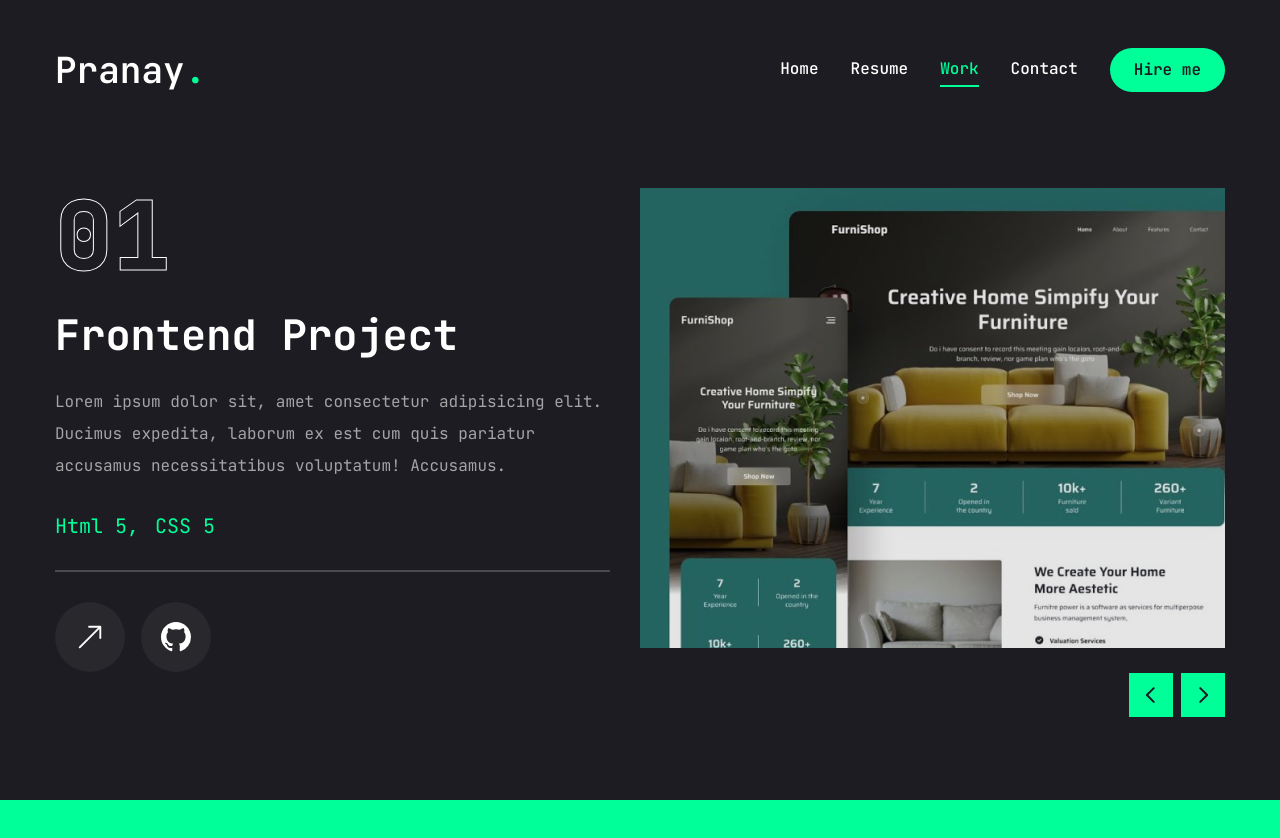
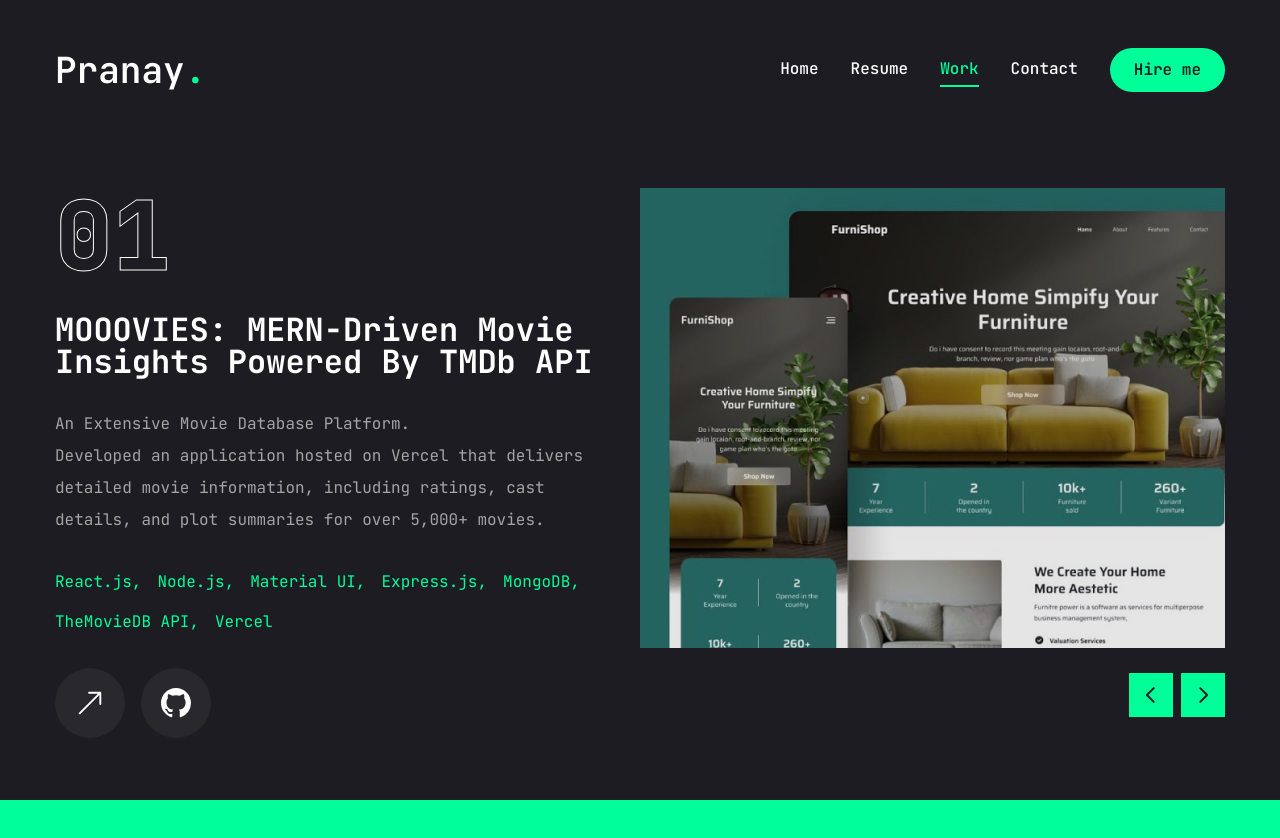
Before and after one commit to PranayD1807/Portfolio-2.0, a Next.js app in the folder client/: page /work in a window 1280 px wide. Shown: the top 838 px of the page. Before the commit the page ends 813 px from the top, so only its background shows below. Built offline with nearby package versions, Linux system fonts and the light colour scheme.

Commit message:
Updated Info in Work Page

```diff
--- a/client/app/layout.jsx
+++ b/client/app/layout.jsx
@@ -24,6 +24,7 @@
         <Header />
         <StairTransition />
         <PageTransition>{children}</PageTransition>
+        <footer className="h-16" />
       </body>
     </html>
   );
--- a/client/app/work/page.jsx
+++ b/client/app/work/page.jsx
@@ -23,57 +23,70 @@
 const projects = [
   {
     num: "01",
-    category: "frontend",
-    title: "project 1",
+    tagLine: "An Extensive Movie Database Platform.",
+    title: "MOOOVIES: MERN-Driven Movie Insights Powered by TMDb API",
     stack: [
-      {
-        name: "Html 5",
-      },
-      {
-        name: "CSS 5",
-      },
+      "React.js",
+      "Node.js",
+      "Material UI",
+      "Express.js",
+      "MongoDB",
+      "TheMovieDB API",
+      "Vercel",
     ],
     image: "/assets/work/thumb1.png",
-    live: "",
-    github: "",
+    live: "https://mooovies-six.vercel.app/",
+    github: "https://github.com/PranayD1807/mooovies-MERN",
     description:
-      "Lorem ipsum dolor sit, amet consectetur adipisicing elit. Ducimus expedita, laborum ex est cum quis pariatur accusamus necessitatibus voluptatum! Accusamus.",
+      "Developed an application hosted on Vercel that delivers detailed movie information, including ratings, cast details, and plot summaries for over 5,000+ movies.",
   },
   {
     num: "02",
-    category: "frontend",
-    title: "project 2",
+    tagLine: "Professional Consultation & One-on-One Sessions Platform",
+    title: "Tawx: Talk to Influencers & Experts",
     stack: [
-      {
-        name: "Html 5",
-      },
-      {
-        name: "CSS 5",
-      },
+      "Flutter",
+      "Firebase",
+      "MongoDB",
+      "AWS",
+      "Agora",
+      "Node.js",
+      "Express.js",
+      "GCP",
+      "FCM",
+      "Cloud Run functions",
     ],
     image: "/assets/work/thumb2.png",
-    live: "",
-    github: "",
+    live: "https://onelink.to/q3zst5",
     description:
-      "Lorem ipsum dolor sit, amet consectetur adipisicing elit. Ducimus expedita, laborum ex est cum quis pariatur accusamus necessitatibus voluptatum! Accusamus.",
+      "Designed the backend, frontend, and system architecture for the Tawx app. Launched with over 2,000 downloads in 2 weeks, enabling professional communication and one-on-one sessions with influencers and experts for advice, tips, and tricks.",
   },
   {
     num: "03",
-    category: "frontend",
-    title: "project 3",
-    stack: [
-      {
-        name: "Html 5",
+    tagLine: "Mental Health Support App",
+    title: "Ivyy: Real-Time Mental Health Support",
+    stack: ["Flutter", "Firebase", "REST API", "LLM Model"],
+    image: "/assets/work/thumb3.png",
+    description:
+      "Worked with one other developer to create and launch an app that connects users with real-world psychiatrists through live chat for interactive conversations, attracting over 200 users.",
   },
   {
-        name: "CSS 5",
-      },
+    num: "04",
+    tagLine: "Online Car Rental Service.",
+    title: "Gear UP: MERN-Powered Car Rentals with CarQuery",
+    stack: [
+      "React.js",
+      "Node.js",
+      "Express.js",
+      "MongoDB",
+      "CarQuery API",
+      "CDN API",
     ],
-    image: "/assets/work/thumb3.png",
-    live: "",
-    github: "",
+    image: "/assets/work/thumb1.png",
+    live: "https://gear-up-frontend.vercel.app/",
+    github: "https://github.com/Gear-Up-Rentals/Gear-Up",
     description:
-      "Lorem ipsum dolor sit, amet consectetur adipisicing elit. Ducimus expedita, laborum ex est cum quis pariatur accusamus necessitatibus voluptatum! Accusamus.",
+      "Implemented the service with a team of 3, integrating CarQuery for extensive vehicle data and CDN for image hosting.",
   },
 ];
 
@@ -106,29 +119,32 @@
               >
                 {project.num}
               </div>
-              {/* project category */}
-              <h2 className="text-[42px] font-bold leading-none text-white group-hover:text-accent transition-all duration-500 capitalize">
-                {project.category} project
+              {/* project title */}
+              <h2 className="text-[32px] font-bold leading-none text-white group-hover:text-accent transition-all duration-500 capitalize">
+                {project.title}
               </h2>
               {/* project description */}
-              <p className="text-white/60 ">{project.description}</p>
+              <p className="text-white/60 ">
+                {project.tagLine}
+                <br />
+                {project.description}
+              </p>
               {/* stack */}
-              <ul className="flex gap-4">
+              <ul className="flex flex-wrap gap-x-4 gap-y-2">
                 {project.stack.map((item, index) => {
                   return (
-                    <li key={index} className="text-xl text-accent">
-                      {item.name}
+                    <li key={index} className="text-l text-accent">
+                      {item}
                       {/* remove the last comma */}
                       {index !== project.stack.length - 1 && ","}
                     </li>
                   );
                 })}
               </ul>
-              {/* border */}
-              <div className="border border-white/20"></div>
               {/* buttons */}
               <div className="flex items-center gap-4">
                 {/* live button */}
+                {project.live?.trim() && (
                   <Link href={project.live}>
                     <TooltipProvider delayDuration={100}>
                       <Tooltip>
@@ -141,7 +157,9 @@
                       </Tooltip>
                     </TooltipProvider>
                   </Link>
+                )}
                 {/* Github button */}
+                {project.github?.trim() && (
                   <Link href={project.github}>
                     <TooltipProvider delayDuration={100}>
                       <Tooltip>
@@ -154,6 +172,7 @@
                       </Tooltip>
                     </TooltipProvider>
                   </Link>
+                )}
               </div>
             </div>
           </div>
```
Lines whose indentation alone changed are shown as unchanged.
